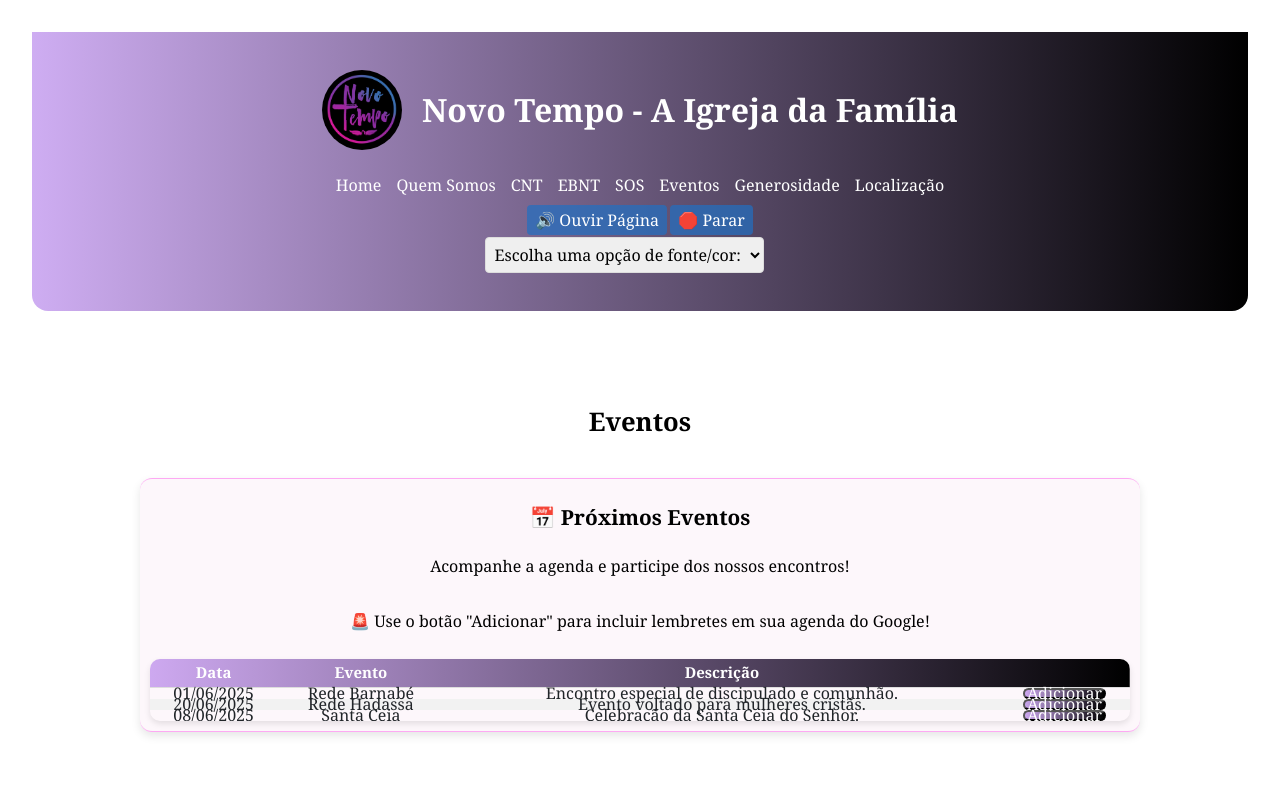
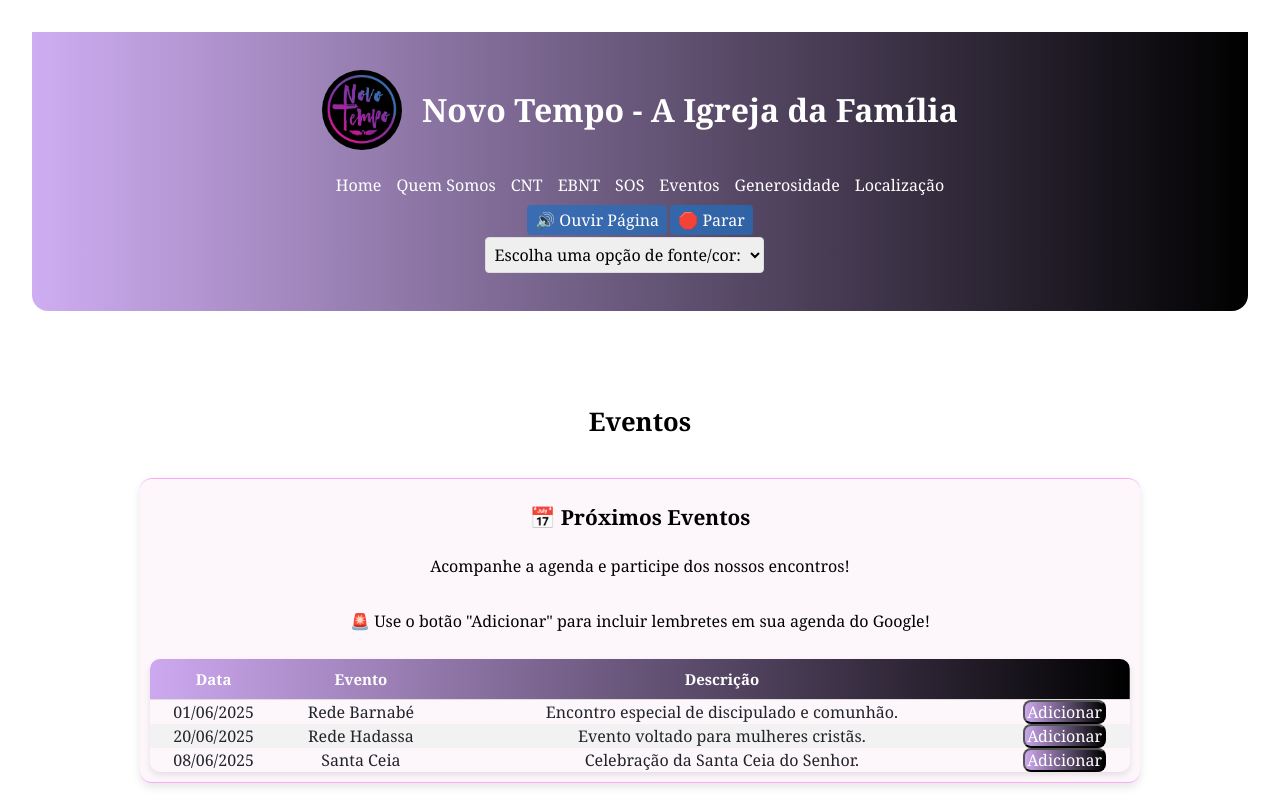
Before and after one commit to MariaaPcsa/projetointegrador3comreact, a React (Vite) app: page /events in a window 1280 px wide. Shown: the top 800 px of the page. Built offline with nearby package versions, Linux system fonts and the light colour scheme.

Commit message:
atualizado css

```diff
--- a/src/components/css/events.css
+++ b/src/components/css/events.css
@@ -51,7 +51,7 @@ margin-top: 2rem;
   border-collapse: collapse;
   border-radius: 10px;
   overflow: hidden;
-  line-height: 0.2rem;
+  line-height: 1rem;
   box-shadow: 0 3px 6px rgba(0, 0, 0, 0.1);
 }
 
@@ -61,7 +61,7 @@ margin-top: 2rem;
   color: white;
   font-weight: bold;
   border-radius: 2rem;
-  line-height: 0.2rem;
+  line-height: 01rem;
 
 
 }
@@ -71,7 +71,7 @@ margin-top: 2rem;
   padding: 12px;
   text-align: center;
   border-bottom: 1px solid #ddd;
-  line-height: 0.2rem;
+  line-height: 1rem;
 
 
 }
```
